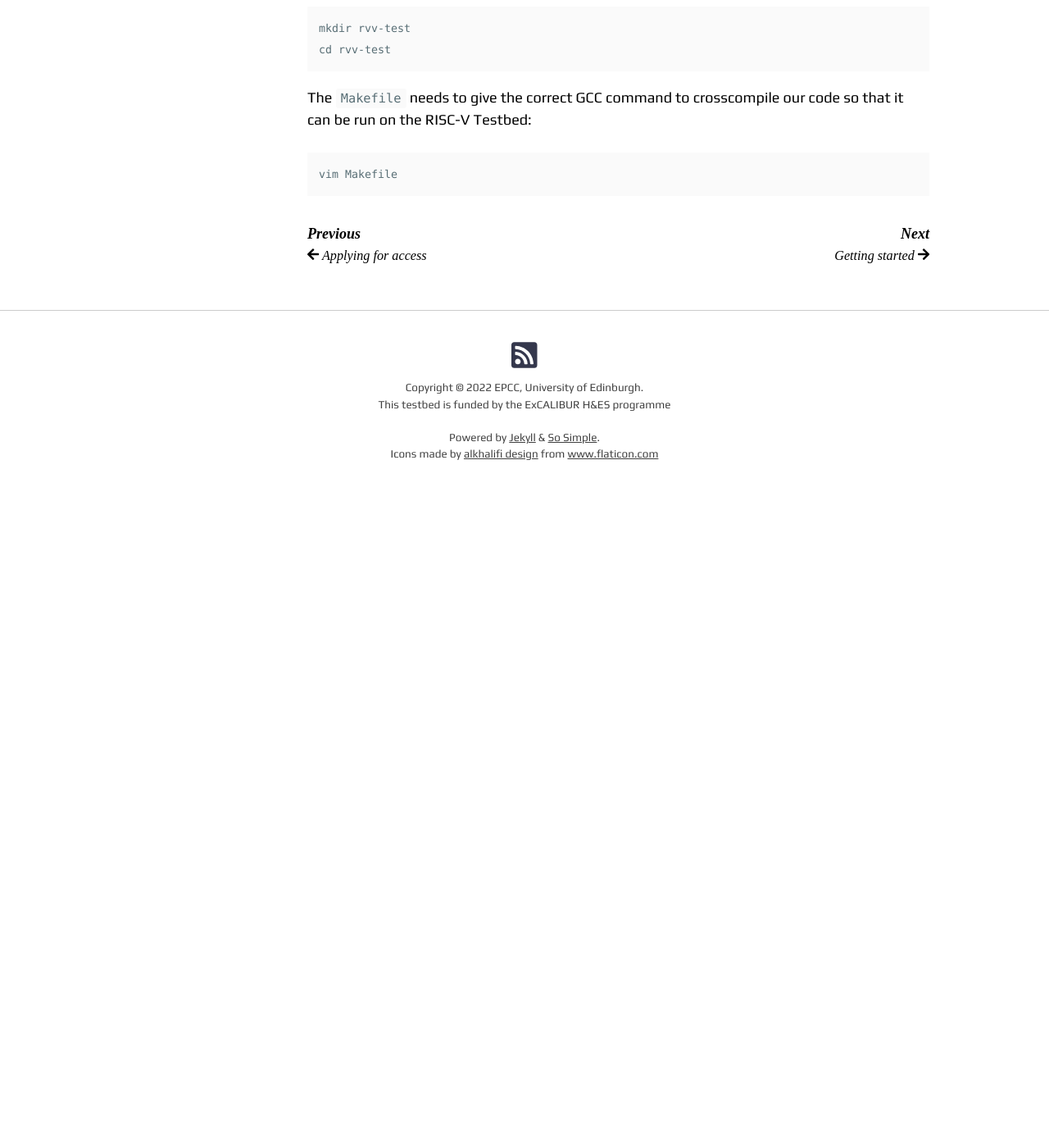
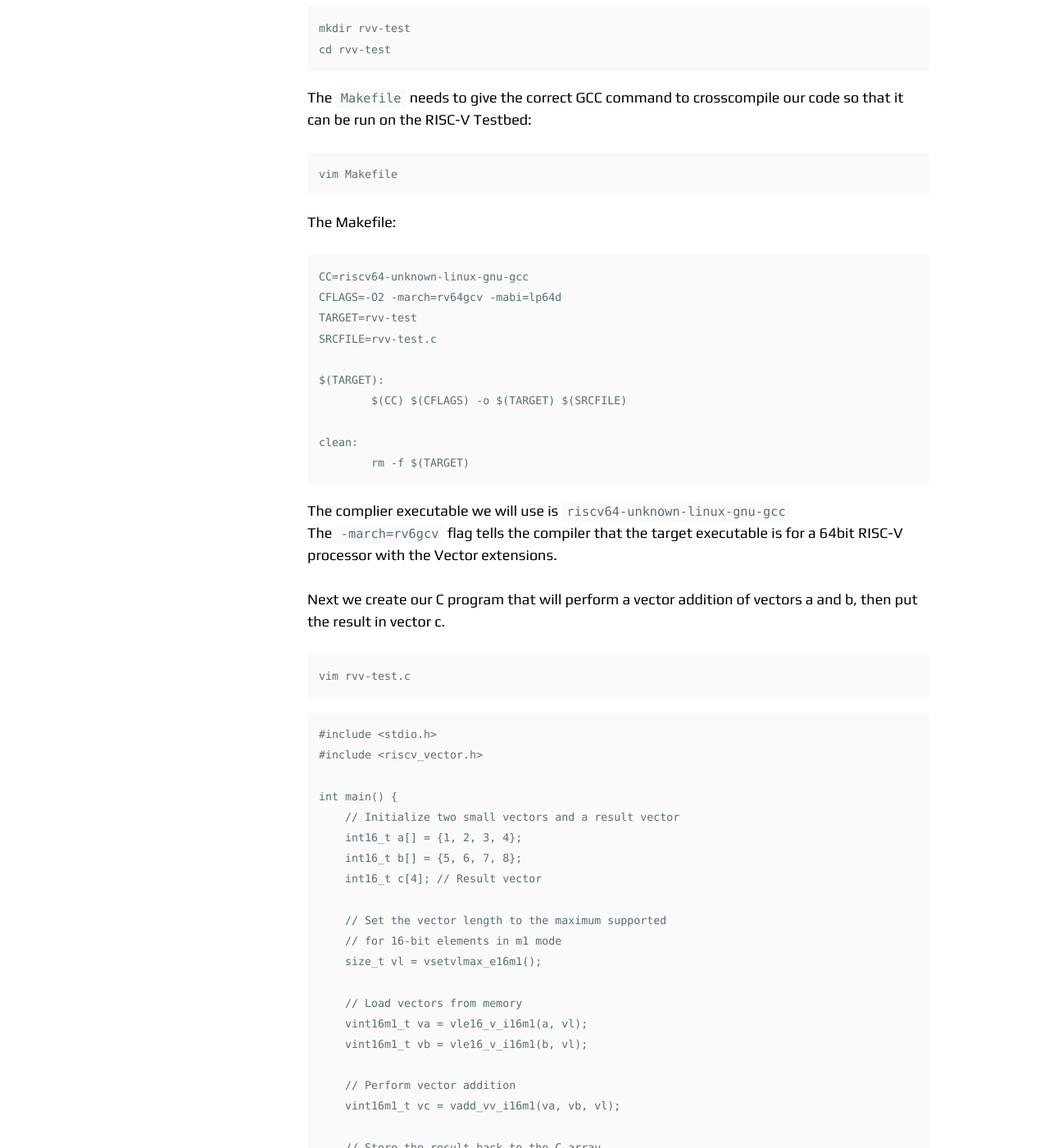
Before and after one commit to RISCVtestbed/riscvtestbed.github.io, a Jekyll site: the page built from _documentation/first_vector_prog.md, in a window 1280 px wide and 1400 px high, scrolled down 884 px. Shown: the whole window at 82% size. Built offline with Jekyll 4.4.1, drawn with Linux system fonts in a browser that asks for light colours; nearby versions of some CDN libraries; before the commit the page ends 1520 px from its top, so only the background shows below that; some of the changed text lies outside the part shown.

Commit message:
Added missing text

````diff
--- a/_documentation/first_vector_prog.md
+++ b/_documentation/first_vector_prog.md
@@ -32,3 +32,99 @@ The `Makefile` needs to give the correct GCC command to crosscompile our code so
 ```
 vim Makefile
 ```
+
+The Makefile:
+
+```
+CC=riscv64-unknown-linux-gnu-gcc
+CFLAGS=-O2 -march=rv64gcv -mabi=lp64d
+TARGET=rvv-test
+SRCFILE=rvv-test.c
+
+$(TARGET):
+        $(CC) $(CFLAGS) -o $(TARGET) $(SRCFILE)
+
+clean:
+        rm -f $(TARGET)
+```
+
+The complier executable we will use is `riscv64-unknown-linux-gnu-gcc`
+The `-march=rv6gcv` flag tells the compiler that the target executable is for a 64bit RISC-V processor with the Vector extensions.
+
+Next we create our C program that will perform a vector addition of vectors a and b, then put the result in vector c.
+
+```
+vim rvv-test.c
+```
+
+```
+#include <stdio.h>
+#include <riscv_vector.h>
+
+int main() {
+    // Initialize two small vectors and a result vector
+    int16_t a[] = {1, 2, 3, 4};
+    int16_t b[] = {5, 6, 7, 8};
+    int16_t c[4]; // Result vector
+
+    // Set the vector length to the maximum supported
+    // for 16-bit elements in m1 mode
+    size_t vl = vsetvlmax_e16m1();
+
+    // Load vectors from memory
+    vint16m1_t va = vle16_v_i16m1(a, vl);
+    vint16m1_t vb = vle16_v_i16m1(b, vl);
+
+    // Perform vector addition
+    vint16m1_t vc = vadd_vv_i16m1(va, vb, vl);
+
+    // Store the result back to the C array
+    vse16_v_i16m1(c, vc, vl);
+
+    // Print the results
+    for(int i = 0; i < 4; i++) {
+        printf("%d ", c[i]);
+    }
+    printf("\n");
+
+    return 0;
+}
+```
+
+We compile the code by typing `make`
+
+Once we have our executable we can create a Slurm batch file to run the program on one of the EPCC Testbed Milk-V Pioneer computers:
+
+```
+vim rvv-test.srun
+```
+
+```
+#!/bin/bash
+#SBATCH -A <Your Username>
+#SBATCH -n 1
+#SBATCH --nodelist=rvc25
+#SBATCH --time=00:01:00
+
+./rvv-test
+```
+
+Remember to replace <Your Username> with your username on the RISC-V testbed.
+We set the nodelist to `rvc25` so that we target a Milk-V Pioneer computer which we know supports RVV version 0.7.1
+
+Finally we can run our program:
+
+```
+sbatch rvv-test.srun
+```
+
+After entering the command above you will get a message like `Submitted batch job 9984` where the number will be unique to your run.
+
+An output file will be created called `slurm-9984.out` (change the number to the one given by the submission output above).  This file will hopefully contain the output from your program.  If the run failed, this file will contain the error messages related to the failed run:
+
+```
+<My Username>@riscv-login:~/rvv-test$ more slurm-9984.out
+6 8 10 12
+```
+
+And there we have it, your very first RISC-V RVV 0.7.1 vector C program running.
````
